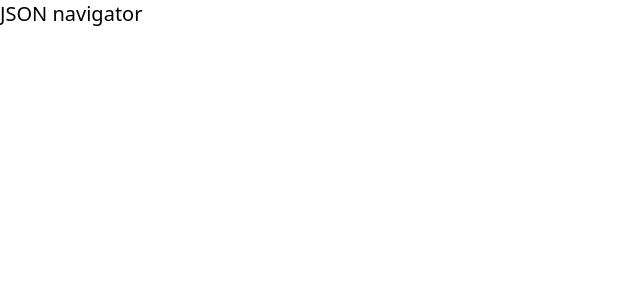
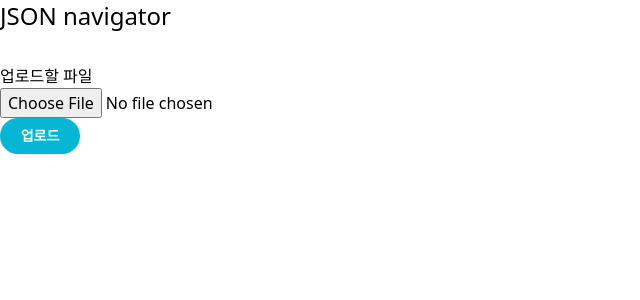
Before and after one commit to domuk-k/json-navigator, a Next.js app: page / in a window 1280 px wide. Shown: the top 300 px of the page, without its empty margins (0-640 px from the left). Built offline with nearby package versions, Linux system fonts and the light colour scheme.

Commit message:
fix: 기본 파일 업로드 기능 구현
- json파일 업로드와 json을 js객체로 파싱한 객체를 상태로 관리

```diff
--- /dev/null
+++ b/components/UploadForm/index.tsx
@@ -0,0 +1,41 @@
+import React, { useCallback, useState, useRef, type FormEvent } from 'react';
+
+const UploadForm = () => {
+  const [json, setJson] = useState<object>();
+
+  const fileInputRef = useRef<HTMLInputElement>(null);
+
+  const handleSubmit = useCallback((event: FormEvent) => {
+    event.preventDefault();
+
+    if (!fileInputRef) return;
+
+    const fileReader = new FileReader();
+
+    fileReader.onload = (event) => {
+      const fileAsText = event.target?.result as string;
+
+      const parsedJSONData = JSON.parse(fileAsText);
+
+      setJson(parsedJSONData);
+    };
+
+    if (!fileInputRef.current?.files?.[0]) {
+      return;
+    }
+
+    fileReader.readAsText(fileInputRef.current.files[0]);
+  }, []);
+
+  return (
+    <form className="flex flex-col" id="upload" onSubmit={handleSubmit}>
+      <label htmlFor="file">업로드할 파일</label>
+      <input type="file" accept=".json" ref={fileInputRef} />
+      <button className="w-20 px-4 py-2 font-semibold text-sm bg-cyan-500 text-white rounded-full shadow-sm">
+        업로드
+      </button>
+    </form>
+  );
+};
+
+export default UploadForm;
--- a/pages/index.tsx
+++ b/pages/index.tsx
@@ -1,9 +1,11 @@
+import UploadForm from '../components/UploadForm';
 import type { NextPage } from 'next';
 
 const Home: NextPage = () => {
   return (
     <main>
-      <h1 className="text-xl">JSON navigator</h1>
+      <h1 className="text-2xl mb-8">JSON navigator</h1>
+      <UploadForm />
     </main>
   );
 };
```
